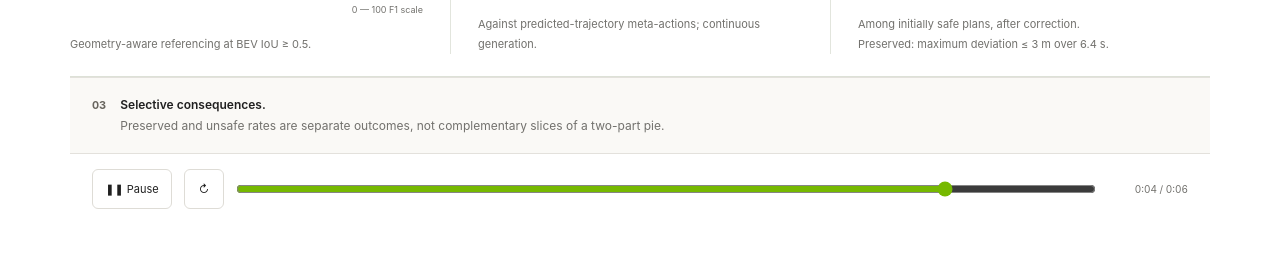
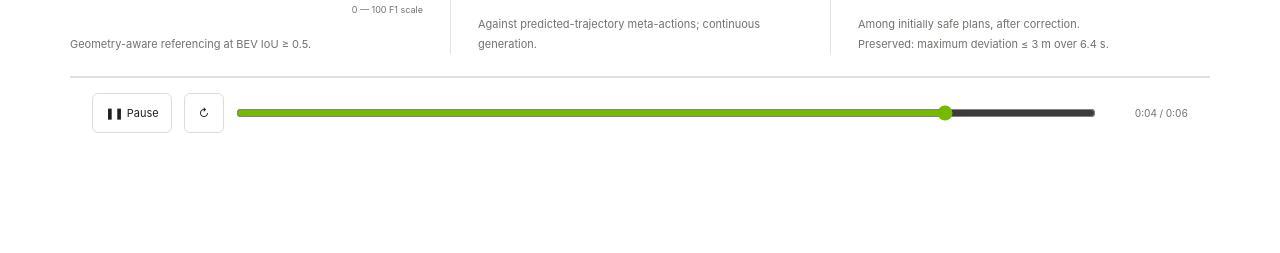
Before and after one commit to GroundAct/groundact.github.io, a plain HTML site: page index.html in a window 1280 px wide. Shown: the part 6777-7030 px from the top of the page. Drawn offline with Linux system fonts and the light colour scheme.

Commit message:
Remove supporting evidence narration box

```diff
--- a/groundact-motion.js
+++ b/groundact-motion.js
@@ -390,7 +390,7 @@
    const bars=el('div','ga-mini-bars',`<div class="ga-mini-row ga-ours"><span>Preserved</span><i><b style="width:${safe}%"></b></i><em>${safe}%</em></div><div class="ga-mini-row ga-adverse"><span>Unsafe</span><i><b style="width:${unsafe}%"></b></i><em>${unsafe}%</em></div><div class="ga-mini-axis">Separate rates / same 0&ndash;100% axis</div>`);$('.evidence-pair',third).after(bars);$$('b',bars).forEach(b=>all.push({bar:b,start:3.4}));
    $$('.evidence-pair i',third).forEach(i=>i.hidden=true);
   }
-  new Story(root,[{at:0,title:'Spatial referencing.',text:'Geometry-aware entity selection, on its own evaluation protocol.'},{at:1.7,title:'Reasoning-to-action alignment.',text:'Compare predicted-trajectory meta-actions; do not merge this F1 with the referencing F1.'},{at:3.4,title:'Selective consequences.',text:'Preserved and unsafe rates are separate outcomes, not complementary slices of a two-part pie.'}],6,t=>all.forEach(({bar,start})=>bar.style.transform=`scaleX(${phase(t,start,start+1.3)})`),{label:'Supporting evidence'});
+  new Story(root,[{at:0,title:'Spatial referencing.',text:'Geometry-aware entity selection, on its own evaluation protocol.'},{at:1.7,title:'Reasoning-to-action alignment.',text:'Compare predicted-trajectory meta-actions; do not merge this F1 with the referencing F1.'},{at:3.4,title:'Selective consequences.',text:'Preserved and unsafe rates are separate outcomes, not complementary slices of a two-part pie.'}],6,t=>all.forEach(({bar,start})=>bar.style.transform=`scaleX(${phase(t,start,start+1.3)})`),{label:'Supporting evidence',caption:false});
  }
  const errors=[];
  function init(){
--- a/index.html
+++ b/index.html
@@ -13,8 +13,8 @@ window.addEventListener('pageshow', () => {
 });
 </script>
 <link rel="icon" href="assets/favicon.svg" type="image/svg+xml"><link rel="stylesheet" href="styles.css"><link rel="stylesheet" href="theme-neutral.css?v=20260930-copy"><link rel="stylesheet" href="physical-flow.css?v=20260930-copy"><script src="script.js?v=20260930-best" defer></script><script src="motion.js" defer></script><link rel="stylesheet" href="editorial.css?v=20261007-links"><script src="physical-flow.js?v=20260930-clean" defer></script>
-<link rel="stylesheet" href="groundact-motion.css?v=4.4.5">
-<script src="groundact-motion.js?v=4.4.5" defer></script>
+<link rel="stylesheet" href="groundact-motion.css?v=4.4.6">
+<script src="groundact-motion.js?v=4.4.6" defer></script>
 </head>
 <body>
 <a class="skip" href="#overview">Skip to content</a>
```
